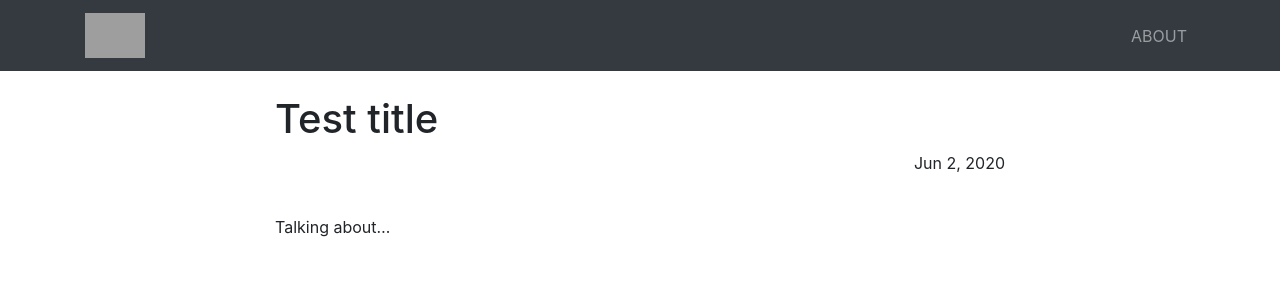
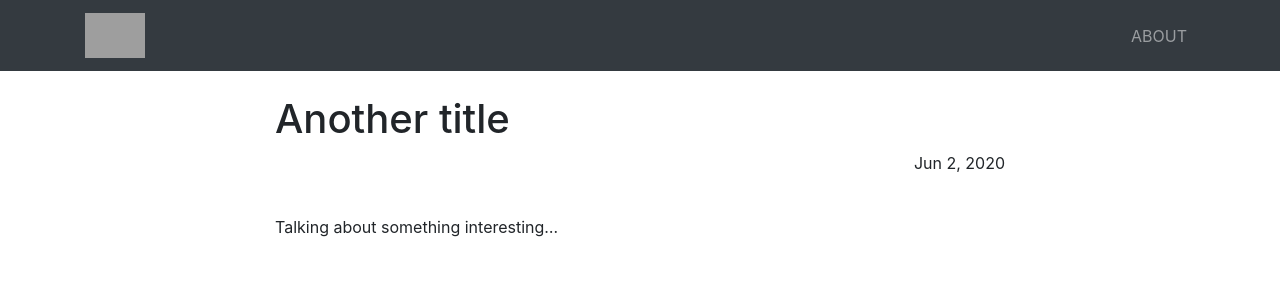
Before and after one commit to fabfoundation/fabxlive2020, a Jekyll site: the page built from _posts/2020-06-02-test-title.md, in a window 1280 px wide. Shown: the top 300 px of the page. Built offline with Jekyll 4.4.1, drawn with Linux system fonts in a browser that asks for light colours; our own code applies the rules of GitHub Pages for plain Markdown files; grey boxes are pictures that could not be loaded.

Commit message:
Update from Forestry.io viktorsmari@gmail.com updated _posts/2020-06-02-test-title.md

```diff
--- a/_posts/2020-06-02-test-title.md
+++ b/_posts/2020-06-02-test-title.md
@@ -1,9 +1,9 @@
 ---
-speaker: Tomas Diez
-title: Test title
-picture: ''
-start_time: 2020-06-23 22:00:00 +0000
-end_time: 2020-06-24 00:00:00 +0000
+speaker: Blair Evans
+title: Another title
+picture: "/uploads/profile-example.png"
+start_time: 2020-06-25 13:00:00 +0000
+end_time: 2020-06-25 14:00:00 +0000
 
 ---
-Talking about...
+Talking about something interesting...
```
